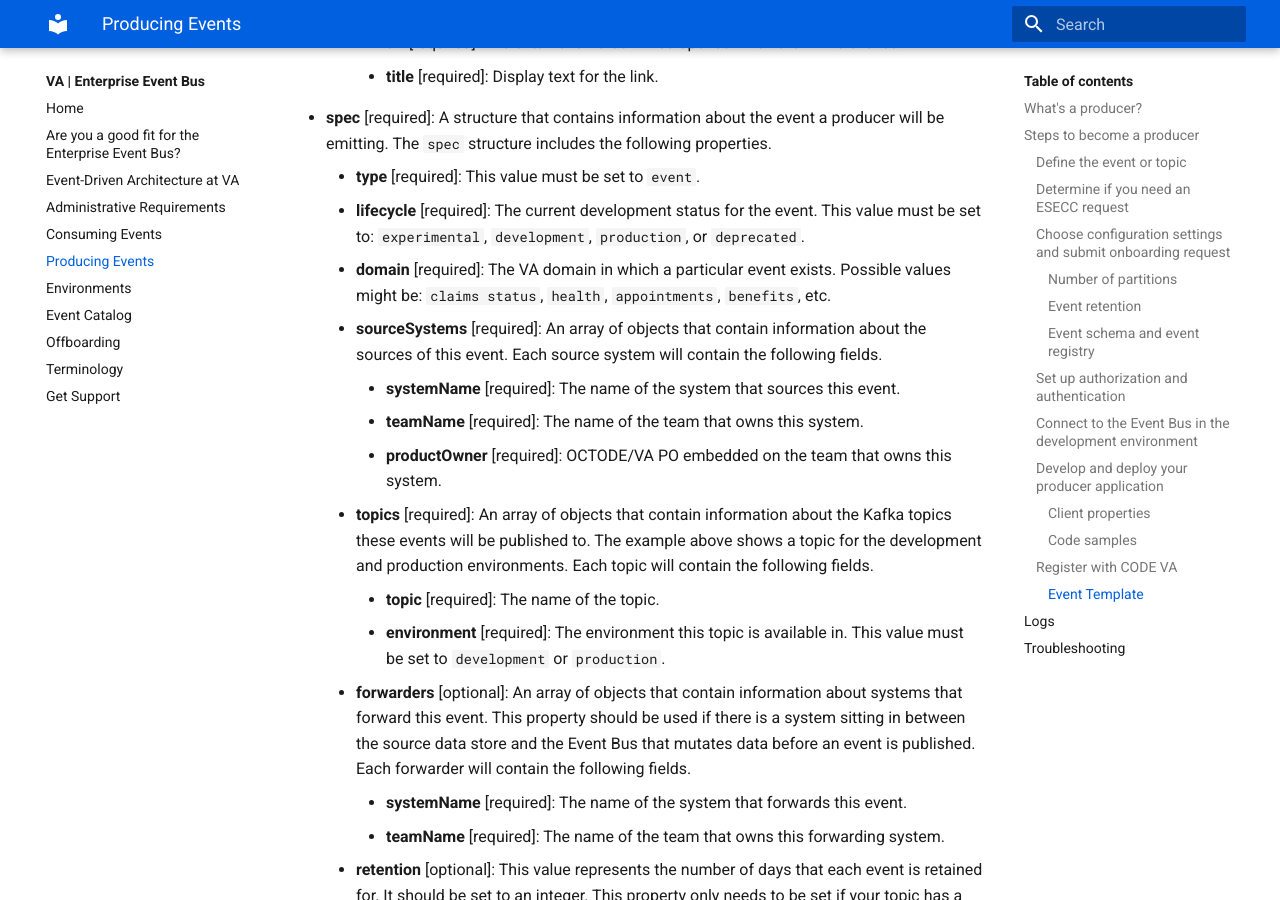
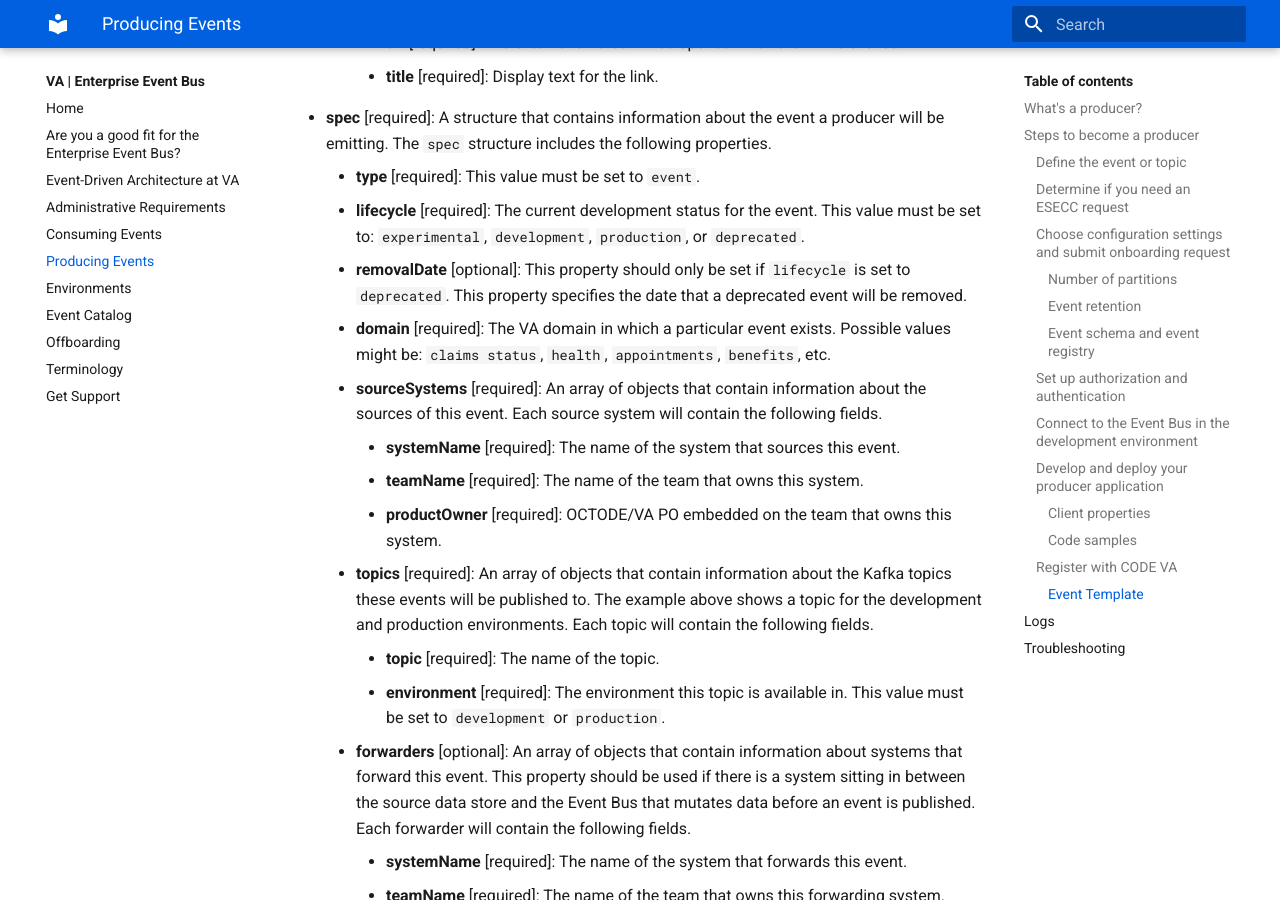
Before and after one commit to department-of-veterans-affairs/ves-event-bus-developer-portal, an MkDocs documentation site: the page built from docs/produce-events.md, in a window 1280 px wide and 900 px high, scrolled down 6589 px. Built offline with MkDocs 1.6.1 and Material for MkDocs 9.7.7, drawn with Linux system fonts in a browser that asks for light colours.

Commit message:
1087 - add removalDate to producer catalog-info.yaml instructions

```diff
--- a/docs/produce-events.md
+++ b/docs/produce-events.md
@@ -285,6 +285,7 @@ Here is some additional information on the individual fields:
 * **spec** [required]: A structure that contains information about the event a producer will be emitting. The `spec` structure includes the following properties.
     * **type** [required]: This value must be set to `event`.
     * **lifecycle** [required]: The current development status for the event. This value must be set to: `experimental`, `development`, `production`, or `deprecated`.
+    * **removalDate** [optional]: This property should only be set if `lifecycle` is set to `deprecated`. This property specifies the date that a deprecated event will be removed.
     * **domain** [required]: The VA domain in which a particular event exists. Possible values might be: `claims status`, `health`, `appointments`, `benefits`, etc.
     * **sourceSystems** [required]: An array of objects that contain information about the sources of this event. Each source system will contain the following fields.
         * **systemName** [required]: The name of the system that sources this event.
```
